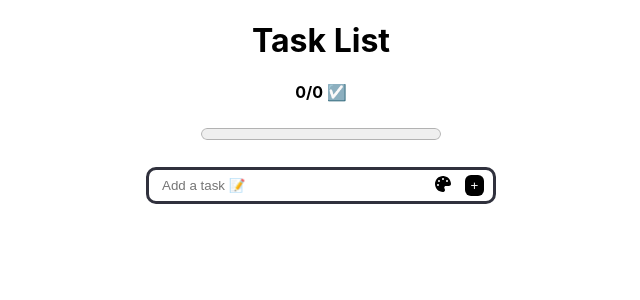
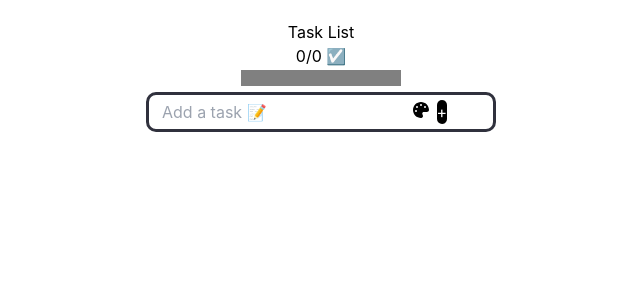
Before and after one commit to diminecjean/react-todoapp, a React (Create React App) app: page / in a window 1280 px wide. Shown: the top 300 px of the page, without its empty margins (319-959 px from the left). Built offline with nearby package versions, Linux system fonts and the light colour scheme.

Commit message:
dark mode initial configuration

```diff
--- a/src/App.css
+++ b/src/App.css
@@ -2,6 +2,18 @@ main {
   max-width: 350px;
   margin: 20px auto;
   align-items: center;
+}
+
+h1 {
+  text-align: center;
+}
+
+h2 {
+  text-align: center;
+}
+
+p {
+  font-size: medium;
 }
 
 /* --------------- Form/TaskForm --------------- */
@@ -164,20 +176,6 @@ button.trash svg,
   cursor: pointer;
 }
 
-/* ------------ Main ------------- */
-
-h1 {
-  text-align: center;
-}
-
-h2 {
-  text-align: center;
-}
-
-p {
-  font-size: medium;
-}
-
 
 /* ------------ Default ------------- */
 .App {
--- a/src/index.css
+++ b/src/index.css
@@ -1,3 +1,7 @@
+@tailwind base;
+@tailwind components;
+@tailwind utilities;
+
 body {
   margin: 0;
   font-family: -apple-system, BlinkMacSystemFont, 'Segoe UI', 'Roboto', 'Oxygen',
```
